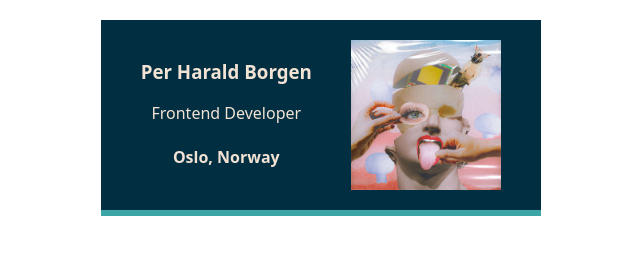
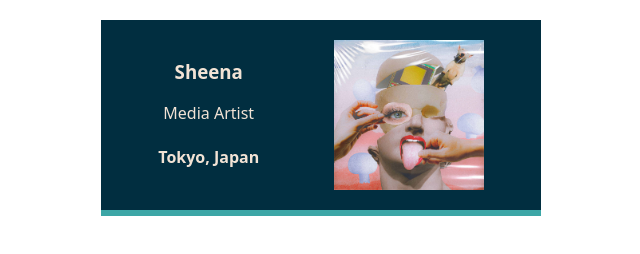
Before and after one commit to Sheena0417/business_card_Sheena, a website built with Vite: page index.html in a window 1280 px wide. Shown: the whole page, without its empty margins (319-959 px from the left). Built offline with nearby package versions, Linux system fonts and the light colour scheme.

Commit message:
テキスト変更

```diff
--- a/index.html
+++ b/index.html
@@ -6,9 +6,9 @@
         <div class="card">
 
             <div >
-                <h3>Per Harald Borgen</h3>
-                <p>Frontend Developer</p>
-                <h4>Oslo, Norway</h4>
+                <h3>Sheena</h3>
+                <p>Media Artist</p>
+                <h4>Tokyo, Japan</h4>
             </div>
 
             <img
```
